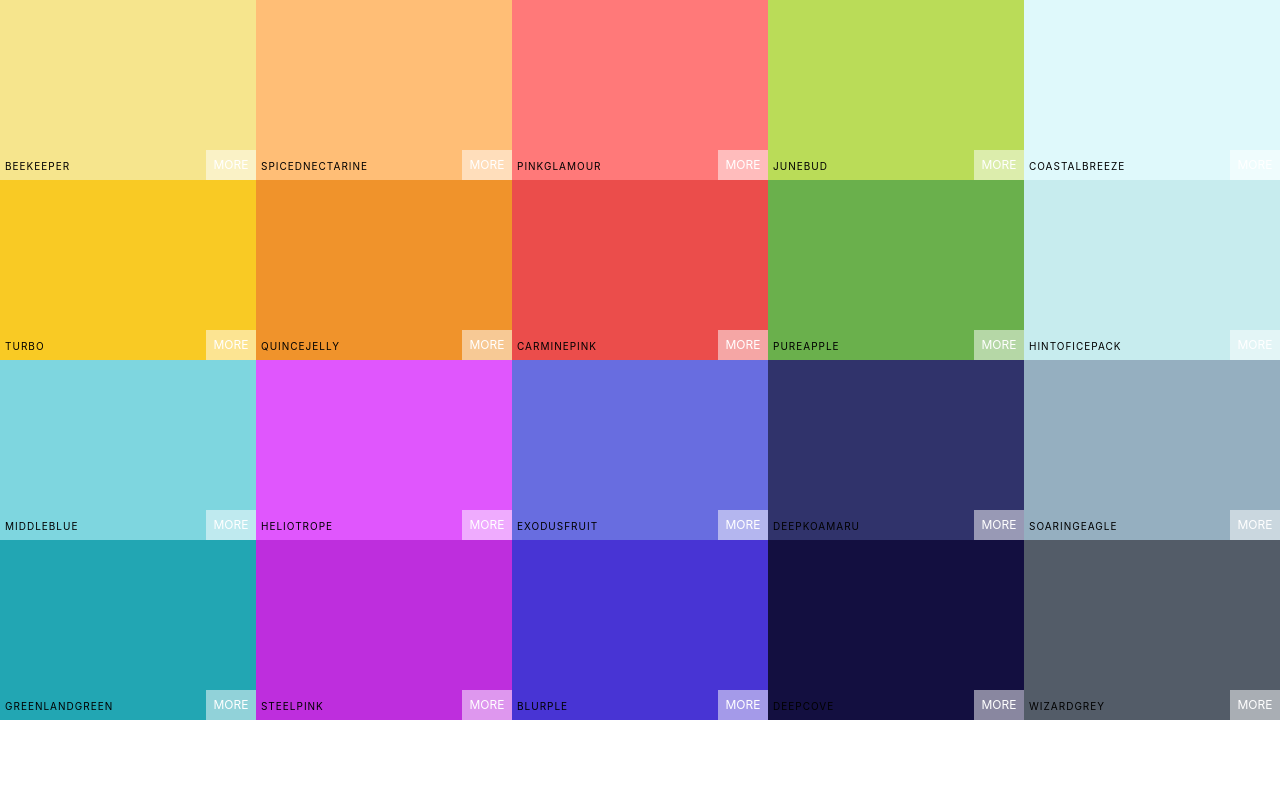
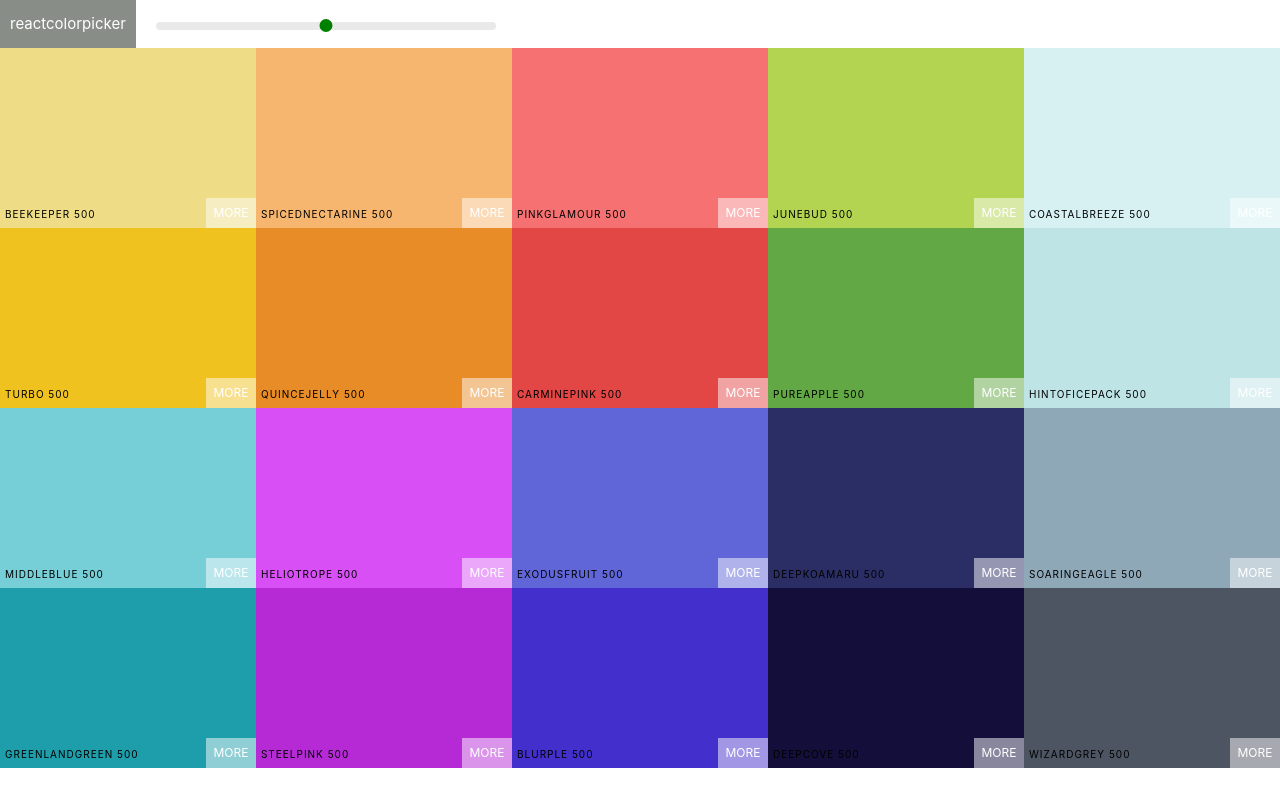
Before and after one commit to BinhHust/colors-app, a React (Create React App) app: page / in a window 1280 px wide. Built offline with nearby package versions, Linux system fonts and the light colour scheme.

Commit message:
added navbar: logo + slider

```diff
--- a/package.json
+++ b/package.json
@@ -4,6 +4,7 @@
   "private": true,
   "dependencies": {
     "chroma-js": "^2.1.0",
+    "rc-slider": "^8.7.1",
     "react": "^16.11.0",
     "react-copy-to-clipboard": "^5.0.2",
     "react-dom": "^16.11.0",
--- a/src/App.js
+++ b/src/App.js
@@ -10,10 +10,9 @@ class App extends Component {
     this.state = {  }
   }
   render() {
-    console.log(generatePalette(seedColors[4]));
     return (
       <div className="App">
-        <Palette {...seedColors[4]} />
+        <Palette palette = {generatePalette(seedColors[4])} />
       </div>
     );
   }
--- a/src/ColorBox.js
+++ b/src/ColorBox.js
@@ -22,25 +22,25 @@ class ColorBox extends Component {
   }
 
   render() {
-    const {background} = this.props;
+    const {color} = this.props;
     const {copied} = this.state;
 
     return (
-      <CopyToClipboard text={background.color} onCopy={this.handleChangeStateCopy}>
-        <div className="ColorBox" style={{backgroundColor: background.color}}>
+      <CopyToClipboard text={color.name} onCopy={this.handleChangeStateCopy}>
+        <div className="ColorBox" style={{backgroundColor: color.hex}}>
           <div
             className={`ColorBox__overlay ${copied && 'show'}`}
-            style={{backgroundColor: background.color}}
+            style={{backgroundColor: color.hex}}
           ></div>
           <div
             className={`ColorBox__overlay-copy ${copied && 'show'}`}
           >
             <span className='ColorBox__overlay-text'>Copied !</span>
-            <span className='ColorBox__overlay-textColor'>{background.color}</span>
+            <span className='ColorBox__overlay-textColor'>{color.name}</span>
           </div>
           <div className="ColorBox__container-copy">
             <button className="ColorBox__button-copy">Copy</button>
-            <span className="ColorBox__content-copy">{background.name}</span>
+            <span className="ColorBox__content-copy">{color.name}</span>
           </div>
           <span className="ColorBox__see-more">More</span>
         </div>
--- /dev/null
+++ b/src/Navbar.css
@@ -0,0 +1,45 @@
+.Navbar{
+  display: flex;
+  height: 6vh;
+  align-items: center;
+}
+
+.Navbar__logo {
+  padding: 1rem;
+  background-color: rgb(136, 141, 136);
+  height: 100%;
+  display: flex;
+  align-items: center;
+}
+
+.Navbar__link {
+  color: #fff;
+  font-size: 1.5rem;
+}
+
+.Navbar__slider {
+  width: 34rem;
+  margin: 0 2rem;
+  display: inline-block;
+}
+
+.rc-slider-track {
+  background-color: transparent;
+}
+
+.rc-slider-rail {
+  height: .8rem;
+}
+
+.rc-slider-handle,
+.rc-slider-handle:active,
+.rc-slider-handle:focus,
+.rc-slider-handle:hover {
+  outline: none;
+  border: 2px solid green;
+  box-shadow: none;
+  background-color: green;
+  margin-top: -3px;
+  width: 1.3rem;
+  height: 1.3rem;
+}
--- /dev/null
+++ b/src/Navbar.js
@@ -0,0 +1,32 @@
+import React, { Component } from 'react';
+import Slider from 'rc-slider/lib/Slider';
+import 'rc-slider/assets/index.css';
+import './Navbar.css';
+
+class Navbar extends Component {
+  constructor(props) {
+    super(props);
+    this.state = {  }
+  }
+  render() {
+    const {level, handleChangeLevel} = this.props;
+    return (
+      <div className="Navbar">
+        <div className="Navbar__logo">
+          <a className="Navbar__link">reactcolorpicker</a>
+        </div>
+        <div className="Navbar__slider">
+          <Slider
+              defaultValue={level}
+              min={100}
+              max={900}
+              step={100}
+              onAfterChange={handleChangeLevel}
+          />
+        </div>
+      </div>
+    );
+  }
+}
+
+export default Navbar;
--- a/src/Palette.js
+++ b/src/Palette.js
@@ -1,19 +1,35 @@
 import React, { Component } from 'react';
 import ColorBox from './ColorBox';
+import Navbar from './Navbar';
 import './Palette.css';
 
 class Palette extends Component {
   constructor(props) {
     super(props);
-    this.state = {  }
+    this.state = {
+      level: 500
+    }
+
+    this.handleChangeLevel = this.handleChangeLevel.bind(this);
   }
+
+  handleChangeLevel(level) {
+    this.setState({ level });
+  }
+
   render() {
-    const {paletteName, id, emoji, colors} = this.props;
-    const colorBoxes = colors.map(color => (
-      <ColorBox background={color} key={color.name}/>
+    const {paletteName, id, emoji, colors} = this.props.palette;
+    const {level} = this.state;
+
+    const colorBoxes = colors[level].map(color => (
+      <ColorBox color={color} key={color.name}/>
     ));
     return (
       <div className="Palette">
+        <Navbar
+          level={level}
+          handleChangeLevel={this.handleChangeLevel}
+        />
         <div className="Palette-colors">
           {colorBoxes}
         </div>
```
Also changed, not shown: 1 other file (tests, documents, lock files or other folders).
